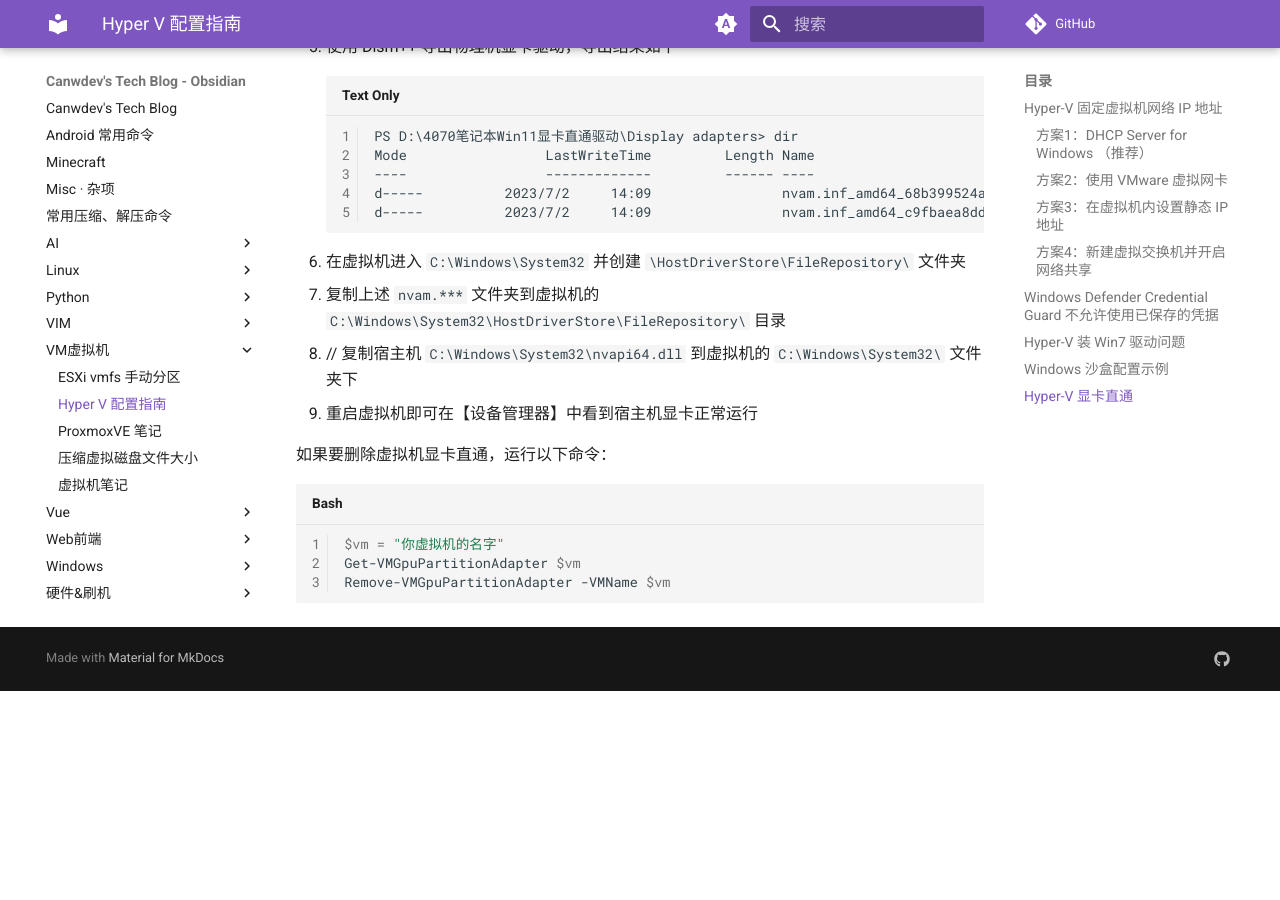
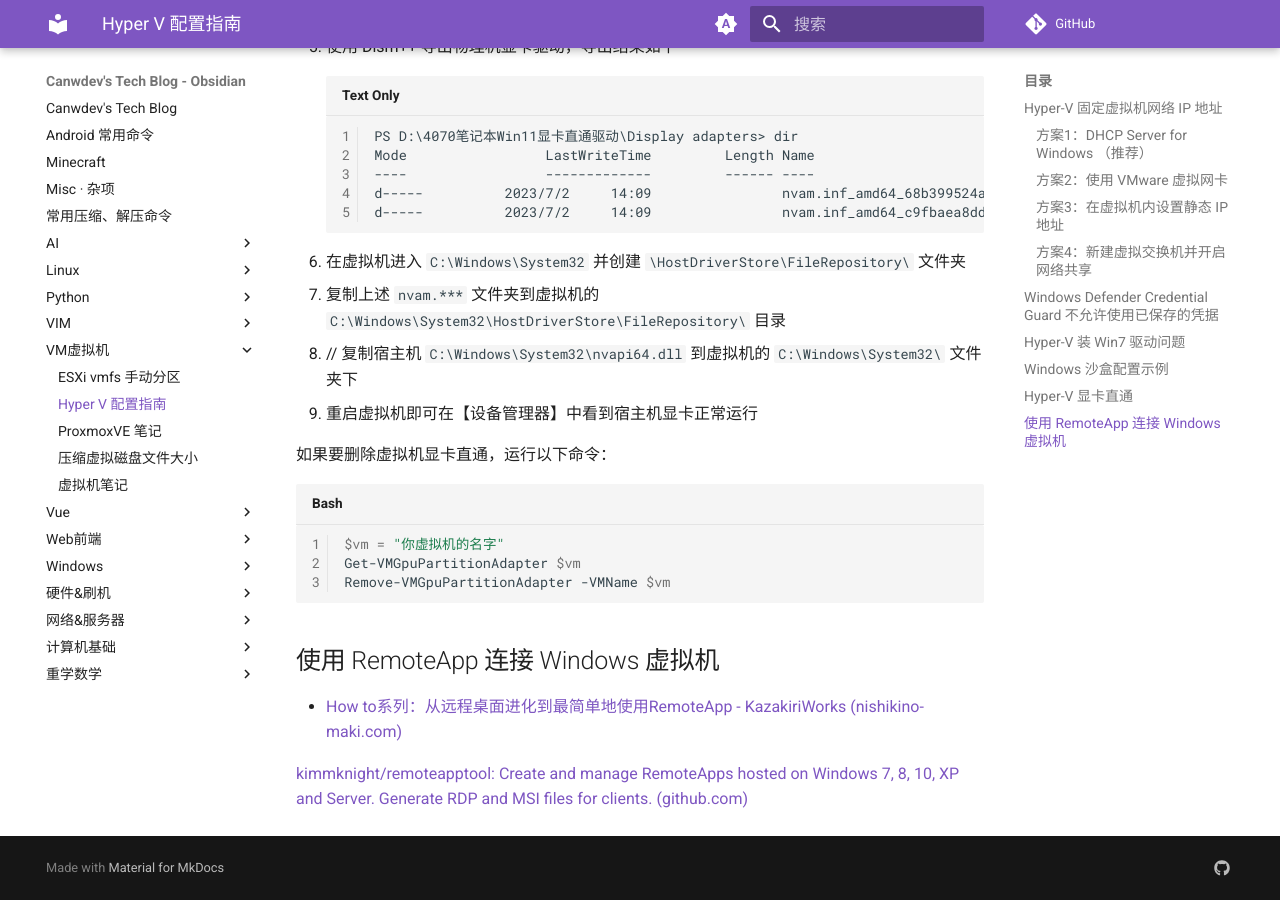
Before and after one commit to canwdev/canwdev.github.io, an MkDocs documentation site: the page built from docs/VM虚拟机/Hyper-V 配置指南.md, in a window 1280 px wide and 900 px high, scrolled down 4940 px. Built offline with MkDocs 1.6.1 and Material for MkDocs 9.7.7, drawn with Linux system fonts in a browser that asks for light colours; comment, search, counter and statistics services are not loaded; before the commit the page ends 5631 px from its top, so only the background shows below that.

Commit message:
vault backup: 2023-07-04 22:39:02

````diff
--- a/docs/VM虚拟机/Hyper-V 配置指南.md
+++ b/docs/VM虚拟机/Hyper-V 配置指南.md
@@ -215,3 +215,9 @@
 Get-VMGpuPartitionAdapter $vm
 Remove-VMGpuPartitionAdapter -VMName $vm
 ```
+
+## 使用 RemoteApp 连接 Windows 虚拟机
+
+- [How to系列：从远程桌面进化到最简单地使用RemoteApp - KazakiriWorks (nishikino-maki.com)](https://nishikino-maki.com/archives/Easy-to-RemoteApp.html)
+
+[kimmknight/remoteapptool: Create and manage RemoteApps hosted on Windows 7, 8, 10, XP and Server. Generate RDP and MSI files for clients. (github.com)](https://github.com/kimmknight/remoteapptool)
````
